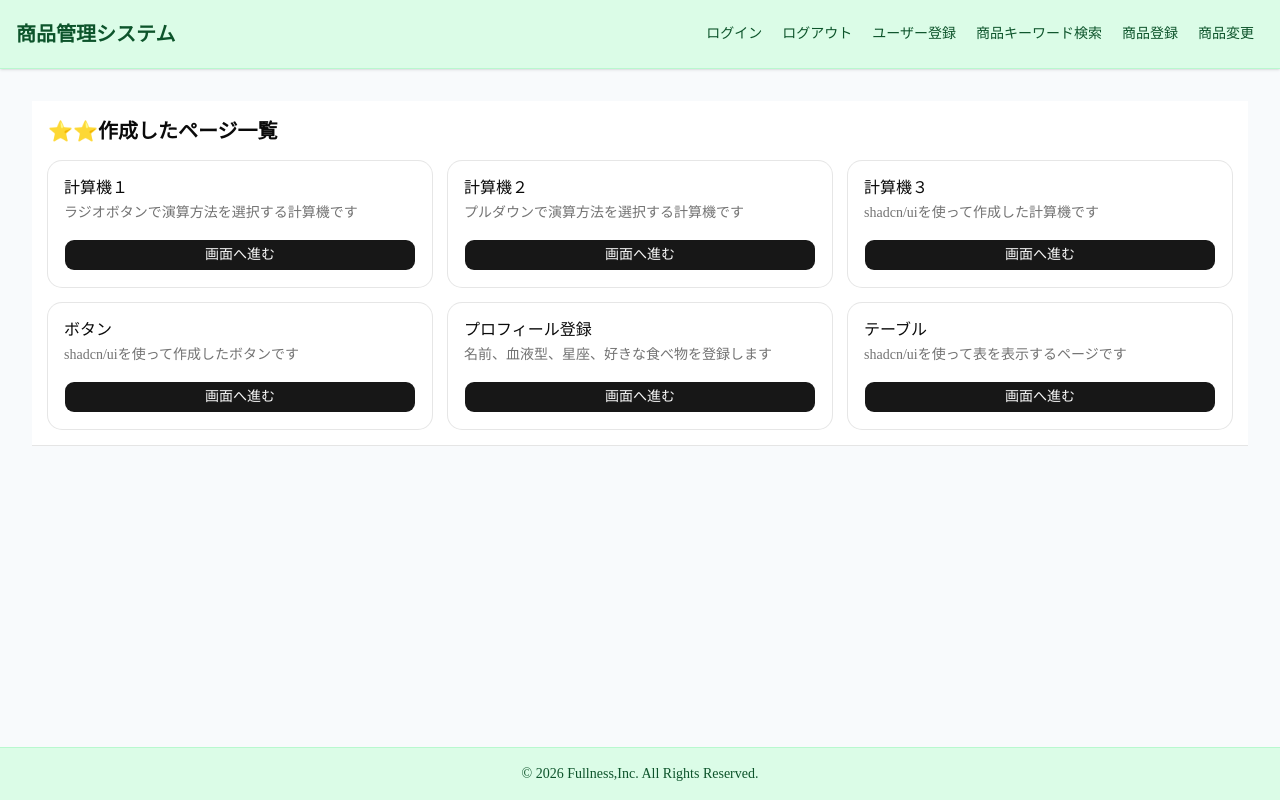
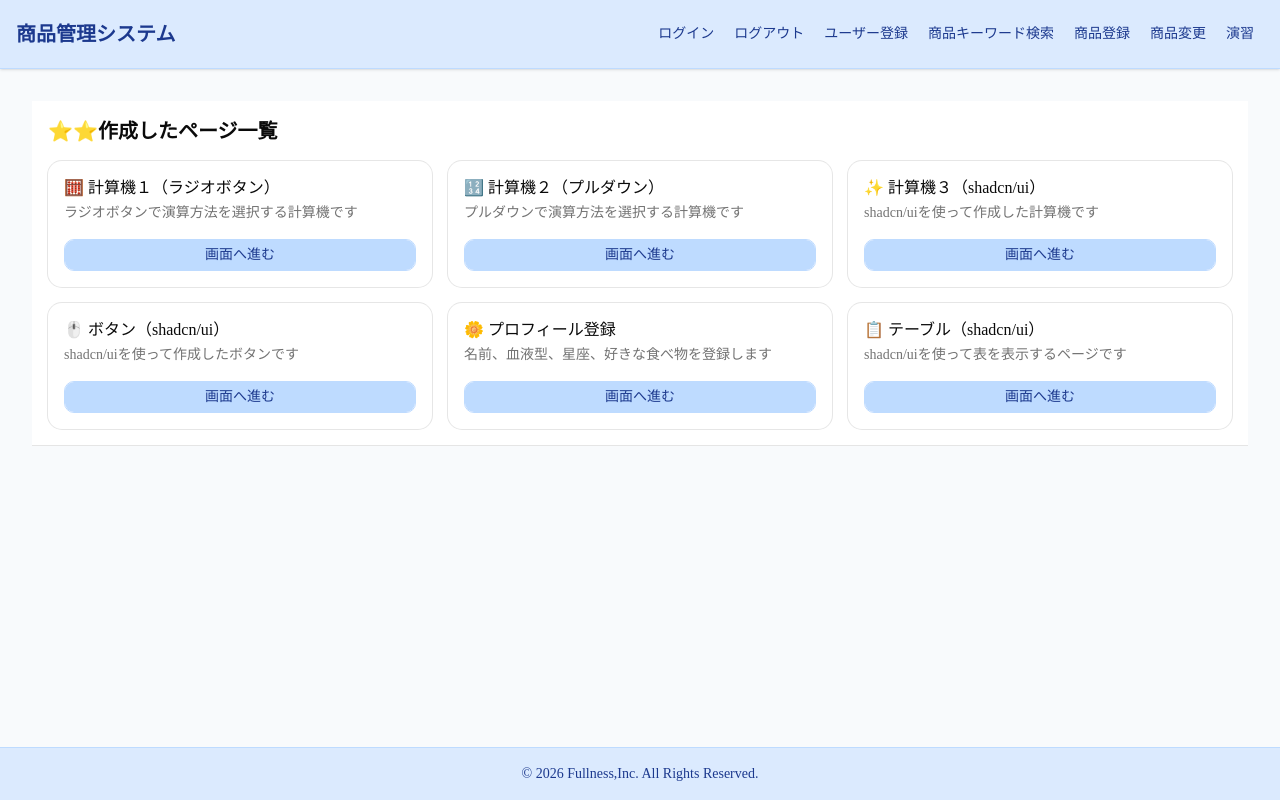
Before and after one commit to H-Akaogi/TS-Frontend-Exercise, a Next.js app: page /chapter05/nav in a window 1280 px wide. Built offline with nearby package versions, Linux system fonts and the light colour scheme.

Commit message:
メニュー画面の編集

```diff
--- a/app/chapter05/nav/page.tsx
+++ b/app/chapter05/nav/page.tsx
@@ -20,15 +20,15 @@ export default function GlobalNav() {
                 <h1 className="text-xl font-bold mb-4">⭐⭐作成したページ一覧</h1>
 
                 <div className="grid gap-4 sm:grid-cols-2 lg:grid-cols-3">
-                    <Card className="hover:shadow-lg transition-shadow">
+                    <Card className="hover:shadow-lg transition-shadow border-blue-200 bg-white">
                         <CardHeader>
-                            <CardTitle>計算機１</CardTitle>
+                            <CardTitle>🧮 計算機１（ラジオボタン）</CardTitle>
                             <CardDescription>
                                 ラジオボタンで演算方法を選択する計算機です
                             </CardDescription>
                         </CardHeader>
                         <CardContent>
-                            <Button asChild className="w-full">
+                            <Button asChild className="hover:text-blue-900 hover:bg-blue-300 active:text-blue-900 w-full text-blue-900 bg-blue-200 border-blue-200">
                                 <Link href="/chapter04/ex4-1">
                                     画面へ進む
                                 </Link>
@@ -36,15 +36,15 @@ export default function GlobalNav() {
                         </CardContent>
                     </Card>
 
-                    <Card className="hover:shadow-lg transition-shadow">
+                    <Card className="hover:shadow-lg transition-shadow border-blue-200 bg-white">
                         <CardHeader>
-                            <CardTitle>計算機２</CardTitle>
+                            <CardTitle>🔢 計算機２（プルダウン）</CardTitle>
                             <CardDescription>
                                 プルダウンで演算方法を選択する計算機です
                             </CardDescription>
                         </CardHeader>
                         <CardContent>
-                            <Button asChild className="w-full">
+                            <Button asChild className="hover:text-blue-900 hover:bg-blue-300 active:text-blue-900 w-full text-blue-900 bg-blue-200 border-blue-200">
                                 <Link href="/chapter04/ex4-2">
                                     画面へ進む
                                 </Link>
@@ -52,15 +52,15 @@ export default function GlobalNav() {
                         </CardContent>
                     </Card>
 
-                    <Card className="hover:shadow-lg transition-shadow">
+                    <Card className="hover:shadow-lg transition-shadow border-blue-200 bg-white">
                         <CardHeader>
-                            <CardTitle>計算機３</CardTitle>
+                            <CardTitle>✨ 計算機３（shadcn/ui）</CardTitle>
                             <CardDescription>
                                 shadcn/uiを使って作成した計算機です
                             </CardDescription>
                         </CardHeader>
                         <CardContent>
-                            <Button asChild className="w-full">
+                            <Button asChild className="hover:text-blue-900 hover:bg-blue-300 active:text-blue-900 w-full text-blue-900 bg-blue-200 border-blue-200">
                                 <Link href="/chapter05/calc">
                                     画面へ進む
                                 </Link>
@@ -68,15 +68,15 @@ export default function GlobalNav() {
                         </CardContent>
                     </Card>
 
-                    <Card className="hover:shadow-lg transition-shadow">
+                    <Card className="hover:shadow-lg transition-shadow border-blue-200 bg-white">
                         <CardHeader>
-                            <CardTitle>ボタン</CardTitle>
+                            <CardTitle>🖱️ ボタン（shadcn/ui）</CardTitle>
                             <CardDescription>
                                 shadcn/uiを使って作成したボタンです
                             </CardDescription>
                         </CardHeader>
                         <CardContent>
-                            <Button asChild className="w-full">
+                            <Button asChild className="hover:text-blue-900 hover:bg-blue-300 active:text-blue-900 w-full text-blue-900 bg-blue-200 border-blue-200">
                                 <Link href="/chapter05/list5/button">
                                     画面へ進む
                                 </Link>
@@ -84,31 +84,31 @@ export default function GlobalNav() {
                         </CardContent>
                     </Card>
 
-                    <Card className="hover:shadow-lg transition-shadow">
+                    <Card className="hover:shadow-lg transition-shadow border-blue-200 bg-white">
                         <CardHeader>
-                            <CardTitle>プロフィール登録</CardTitle>
+                            <CardTitle>🌼 プロフィール登録</CardTitle>
                             <CardDescription>
                                 名前、血液型、星座、好きな食べ物を登録します
                             </CardDescription>
                         </CardHeader>
                         <CardContent>
-                            <Button asChild className="w-full">
-                                <Link href="/chapter04/list4/profile">
+                            <Button asChild className="hover:text-blue-900 hover:bg-blue-300 active:text-blue-900 w-full text-blue-900 bg-blue-200 border-blue-200">
+                                <Link href="/chapter04/list4/profile" >
                                     画面へ進む
                                 </Link>
                             </Button>
                         </CardContent>
                     </Card>
 
-                    <Card className="hover:shadow-lg transition-shadow">
+                    <Card className="hover:shadow-lg transition-shadow border-blue-200 bg-white">
                         <CardHeader>
-                            <CardTitle>テーブル</CardTitle>
+                            <CardTitle>📋 テーブル（shadcn/ui）</CardTitle>
                             <CardDescription>
                                 shadcn/uiを使って表を表示するページです
                             </CardDescription>
                         </CardHeader>
                         <CardContent>
-                            <Button asChild className="w-full">
+                            <Button asChild className="hover:text-blue-900 hover:bg-blue-300 active:text-blue-900 w-full text-blue-900 bg-blue-200 border-blue-200">
                                 <Link href="/chapter05/list5/table">
                                     画面へ進む
                                 </Link>
--- a/app/layout/footer.tsx
+++ b/app/layout/footer.tsx
@@ -4,7 +4,7 @@
  */
 export default function Footer() {
     return (
-        <footer className="bg-green-100 border-t border-green-200 p-4 text-center text-sm text-green-900 mt-auto">
+        <footer className="bg-blue-100 border-t border-blue-200 p-4 text-center text-sm text-blue-900 mt-auto">
             &copy; {new Date().getFullYear()} Fullness,Inc. All Rights Reserved.
         </footer>
     );
--- a/app/layout/header.tsx
+++ b/app/layout/header.tsx
@@ -14,10 +14,10 @@ import {
 
 export default function Header() {
     return (
-        <header className="border-b border-green-200 bg-green-100 p-4 shadow-sm">
+        <header className="border-b border-blue-200 bg-blue-100 p-4 shadow-sm">
             <div className="container mx-auto flex items-center justify-between">
 
-                <h1 className="text-xl font-bold text-green-900">
+                <h1 className="text-xl font-bold text-blue-900">
                     <Link href="/">商品管理システム</Link>
                 </h1>
 
@@ -27,43 +27,50 @@ export default function Header() {
 
                         {/* メニュー1：ログイン */}
                         <NavigationMenuItem>
-                            <NavigationMenuLink asChild className={`${navigationMenuTriggerStyle()} text-green-900 bg-transparent hover:bg-green-200`}>
+                            <NavigationMenuLink asChild className={`${navigationMenuTriggerStyle()} text-blue-900 bg-transparent hover:bg-blue-200`}>
                                 <Link href="/api/auth/login">ログイン</Link>
                             </NavigationMenuLink>
                         </NavigationMenuItem>
 
                         {/* メニュー2：ログアウト */}
                         <NavigationMenuItem>
-                            <NavigationMenuLink asChild className={`${navigationMenuTriggerStyle()} text-green-900 bg-transparent hover:bg-green-200`}>
+                            <NavigationMenuLink asChild className={`${navigationMenuTriggerStyle()} text-blue-900 bg-transparent hover:bg-blue-200`}>
                                 <Link href="/api/auth/logout">ログアウト</Link>
                             </NavigationMenuLink>
                         </NavigationMenuItem>
 
                         {/* メニュー3：ユーザー登録 */}
                         <NavigationMenuItem>
-                            <NavigationMenuLink asChild className={`${navigationMenuTriggerStyle()} text-green-900 bg-transparent hover:bg-green-200`}>
+                            <NavigationMenuLink asChild className={`${navigationMenuTriggerStyle()} text-blue-900 bg-transparent hover:bg-blue-200`}>
                                 <Link href="/api/users/register">ユーザー登録</Link>
                             </NavigationMenuLink>
                         </NavigationMenuItem>
 
                         {/* メニュー4：商品キーワード検索 */}
                         <NavigationMenuItem>
-                            <NavigationMenuLink asChild className={`${navigationMenuTriggerStyle()} text-green-900 bg-transparent hover:bg-green-200`}>
+                            <NavigationMenuLink asChild className={`${navigationMenuTriggerStyle()} text-blue-900 bg-transparent hover:bg-blue-200`}>
                                 <Link href="/api/products/search">商品キーワード検索</Link>
                             </NavigationMenuLink>
                         </NavigationMenuItem>
 
                         {/* メニュー5：商品登録 */}
                         <NavigationMenuItem>
-                            <NavigationMenuLink asChild className={`${navigationMenuTriggerStyle()} text-green-900 bg-transparent hover:bg-green-200`}>
+                            <NavigationMenuLink asChild className={`${navigationMenuTriggerStyle()} text-blue-900 bg-transparent hover:bg-blue-200`}>
                                 <Link href="/api/products/register">商品登録</Link>
                             </NavigationMenuLink>
                         </NavigationMenuItem>
 
                         {/* メニュー6：商品変更 */}
                         <NavigationMenuItem>
-                            <NavigationMenuLink asChild className={`${navigationMenuTriggerStyle()} text-green-900 bg-transparent hover:bg-green-200`}>
+                            <NavigationMenuLink asChild className={`${navigationMenuTriggerStyle()} text-blue-900 bg-transparent hover:bg-blue-200`}>
                                 <Link href="/api/products/update">商品変更</Link>
+                            </NavigationMenuLink>
+                        </NavigationMenuItem>
+
+                        {/* メニュー7：演習 */}
+                        <NavigationMenuItem>
+                            <NavigationMenuLink asChild className={`${navigationMenuTriggerStyle()} text-blue-900 bg-transparent hover:bg-blue-200`}>
+                                <Link href="/chapter05/nav">演習</Link>
                             </NavigationMenuLink>
                         </NavigationMenuItem>
 
```
Also changed, not shown: app/chapter04/list4/profile/page.tsx (+36 -11 lines), app/page.tsx (+18 -18 lines).
